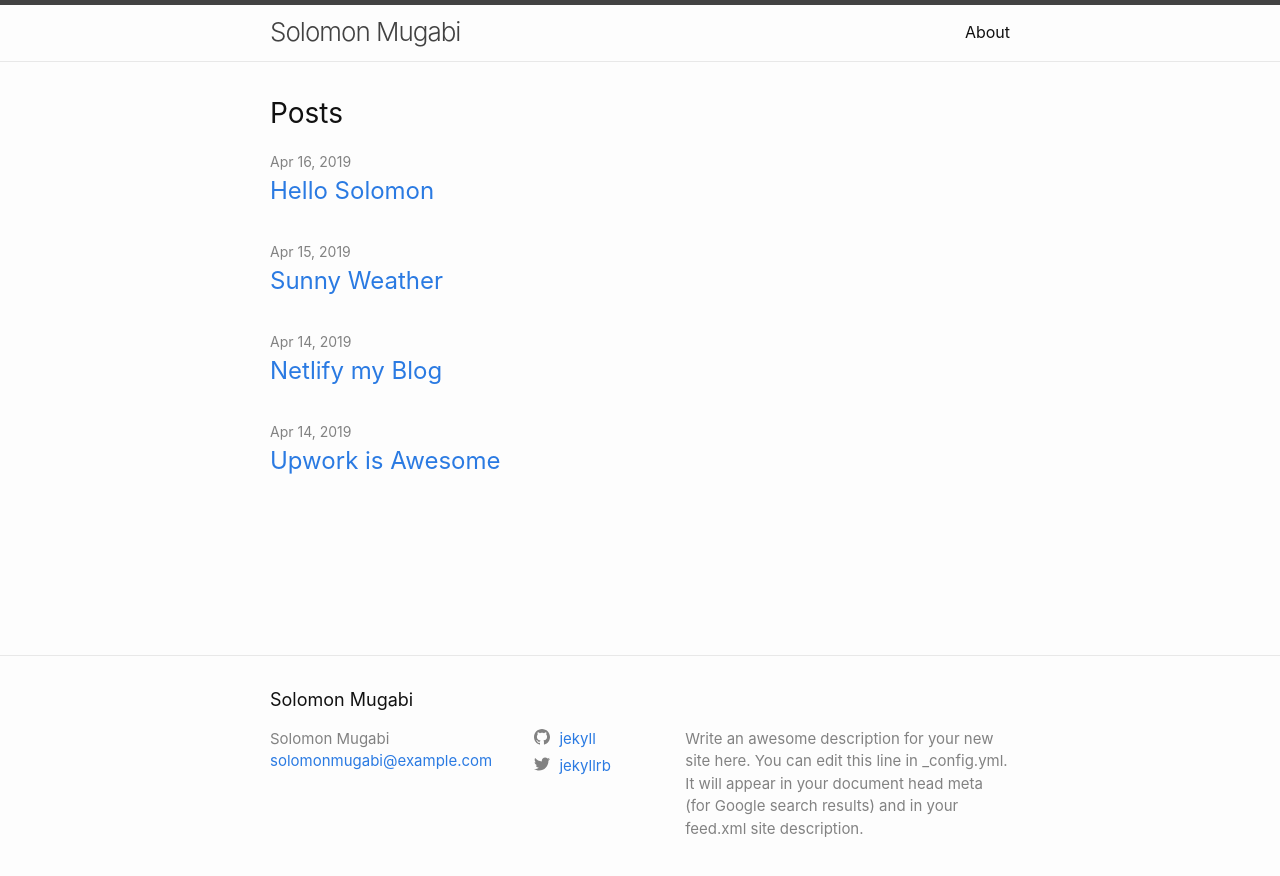
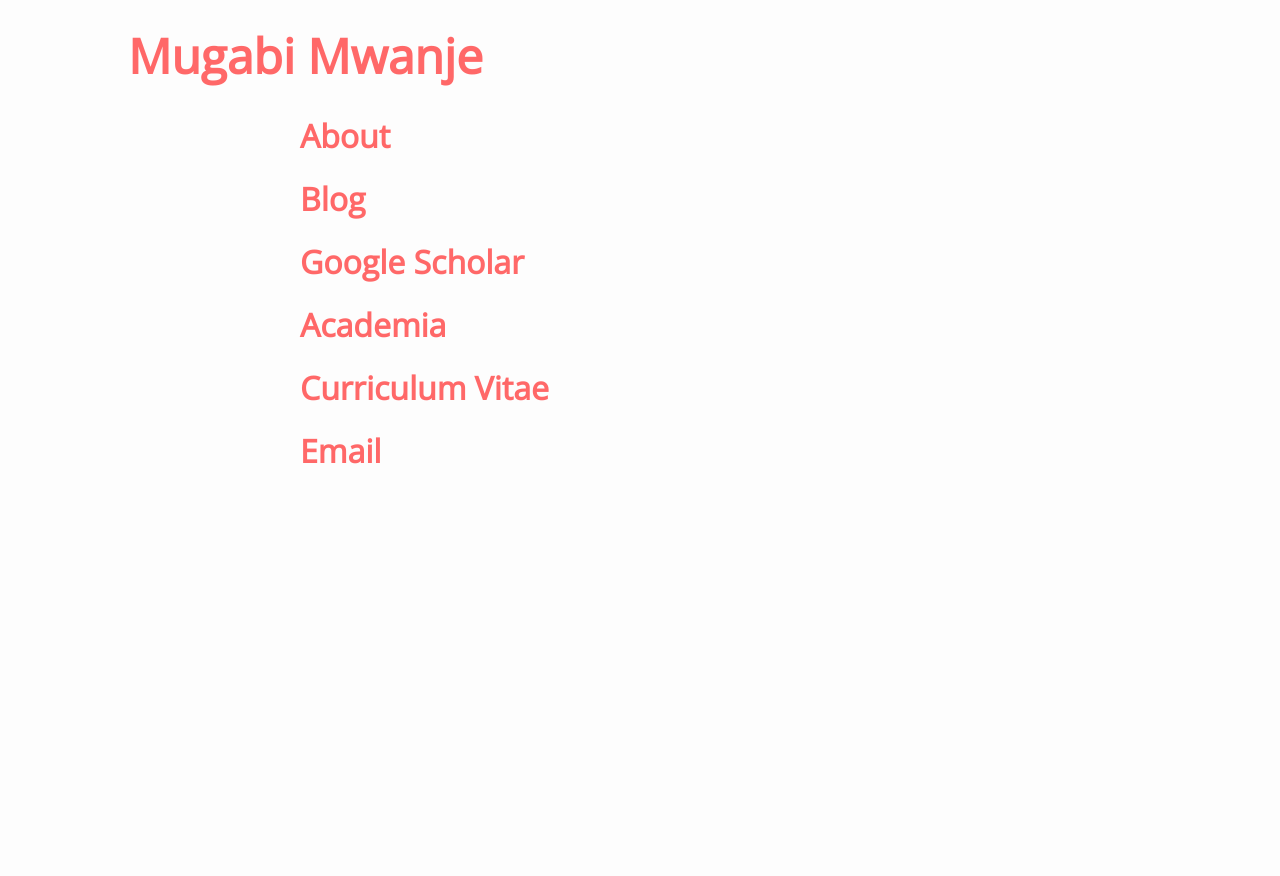
Before and after one commit to FerhatAvdic/jekyllblog, a Jekyll site: the page built from index.md, in a window 1280 px wide. Shown: the top 876 px of the page. Built offline with Jekyll 4.4.1, drawn with Linux system fonts in a browser that asks for light colours; nearby versions of some CDN libraries.

Commit message:
initial site

```diff
--- a/_config.yml
+++ b/_config.yml
@@ -13,8 +13,8 @@
 # you will see them accessed via {{ site.title }}, {{ site.email }}, and so on.
 # You can create any custom variable you would like, and they will be accessible
 # in the templates via {{ site.myvariable }}.
-title: Solomon Mugabi
-email: solomonmugabi@example.com
+title: Mugabi Mwanje
+email:
 description: >- # this means to ignore newlines until "baseurl:"
   Write an awesome description for your new site here. You can edit this
   line in _config.yml. It will appear in your document head meta (for
--- a/_includes/head.html
+++ b/_includes/head.html
@@ -4,6 +4,10 @@
   <meta name="viewport" content="width=device-width, initial-scale=1">
 
   <link rel="stylesheet" href="{{ site.baseurl }}/assets/main.css">
+  <link rel="stylesheet" href="{{ site.baseurl }}/assets/modifications.css">
+  <link href="https://fonts.googleapis.com/css?family=Open+Sans" rel="stylesheet">
+  <link rel="stylesheet" href="https://use.fontawesome.com/releases/v5.8.1/css/all.css"
+    integrity="sha384-50oBUHEmvpQ+1lW4y57PTFmhCaXp0ML5d60M1M7uH2+nqUivzIebhndOJK28anvf" crossorigin="anonymous">
   {%- feed_meta -%}
   {%- if jekyll.environment == 'production' and site.google_analytics -%}
     {%- include google-analytics.html -%}
--- a/_layouts/default.html
+++ b/_layouts/default.html
@@ -4,17 +4,14 @@
   {%- include head.html -%}
 
   <body>
+    <main class="page-content" aria-label="Content">
+      <h1 class="page-heading"><a href="/">{{ site.title }}</a></h1>
+      <div class="wrapper">
 
-    {%- include header.html -%}
-
-    <main class="page-content" aria-label="Content">
-      <div class="wrapper">
         {{ content }}
       </div>
     </main>
 
-    {%- include footer.html -%}
-
   </body>
 
 </html>
--- a/_layouts/home.html
+++ b/_layouts/home.html
@@ -3,32 +3,11 @@ layout: default
 ---
 
 <div class="home">
-  {%- if page.title -%}
-    <h1 class="page-heading">{{ page.title }}</h1>
-  {%- endif -%}
 
-  {{ content }}
-
-  {%- if site.posts.size > 0 -%}
-    <h2 class="post-list-heading">{{ page.list_title | default: "Posts" }}</h2>
-    <ul class="post-list">
-      {%- for post in site.posts -%}
-      <li>
-        {%- assign date_format = site.minima.date_format | default: "%b %-d, %Y" -%}
-        <span class="post-meta">{{ post.date | date: date_format }}</span>
-        <h3>
-          <a class="post-link" href="{{ post.url | relative_url }}">
-            {{ post.title | escape }}
-          </a>
-        </h3>
-        {%- if site.show_excerpts -%}
-          {{ post.excerpt }}
-        {%- endif -%}
-      </li>
-      {%- endfor -%}
-    </ul>
-
-    <!-- <p class="rss-subscribe">subscribe <a href="{{ "/feed.xml" | relative_url }}">via RSS</a></p> -->
-  {%- endif -%}
+  <ul class="m-nav">
+    {% for item in site.data.navigation.items %}
+    <li><h1><a href="{{ item.url }}">{{ item.title }}</a></h1></li>
+    {% endfor %}
+  </ul>
 
 </div>
--- a/_layouts/post.html
+++ b/_layouts/post.html
@@ -4,7 +4,7 @@ layout: default
 <article class="post h-entry" itemscope itemtype="http://schema.org/BlogPosting">
 
   <header class="post-header">
-    <h1 class="post-title p-name" itemprop="name headline">{{ page.title | escape }}</h1>
+    <h1 class="post-title p-name" itemprop="name headline">{{ page.title | escape }} <span class="back-btn"><a href="/blog/"><i class="fas fa-arrow-circle-left"></i></a></span></h1>
     <p class="post-meta">
       <time class="dt-published" datetime="{{ page.date | date_to_xmlschema }}" itemprop="datePublished">
         {%- assign date_format = site.minima.date_format | default: "%b %-d, %Y" -%}
--- /dev/null
+++ b/assets/modifications.css
@@ -0,0 +1,35 @@
+body {
+  font-family: 'Open Sans', sans-serif;
+  color: rgba(65, 69, 73);
+  font-weight: 300;
+}
+
+h1, h2, h3, h4, h5, h6{
+  color: rgba(255,82,82,0.87);
+  font-weight: 900;
+}
+
+.m-nav{
+  list-style-type: none;
+}
+a, a:visited{
+  color: rgba(255,82,82,0.87);
+}
+a:hover, a:active{
+  color: rgba(211, 67, 67, 0.87);
+  text-decoration: none;
+}
+
+.page-heading{
+  font-size: 3em;
+  font-weight: 900;
+  margin: 20px 20px 20px 10%;
+}
+
+.back-btn{
+  float: right;
+}
+
+.page-content{
+  padding: 0;
+}
```
Also changed, not shown: _data/navigation.yml (added, +19 -0 lines), about.html (added, +15 -0 lines), about.md (deleted, +0 -9 lines), blog.html (added, +31 -0 lines).
